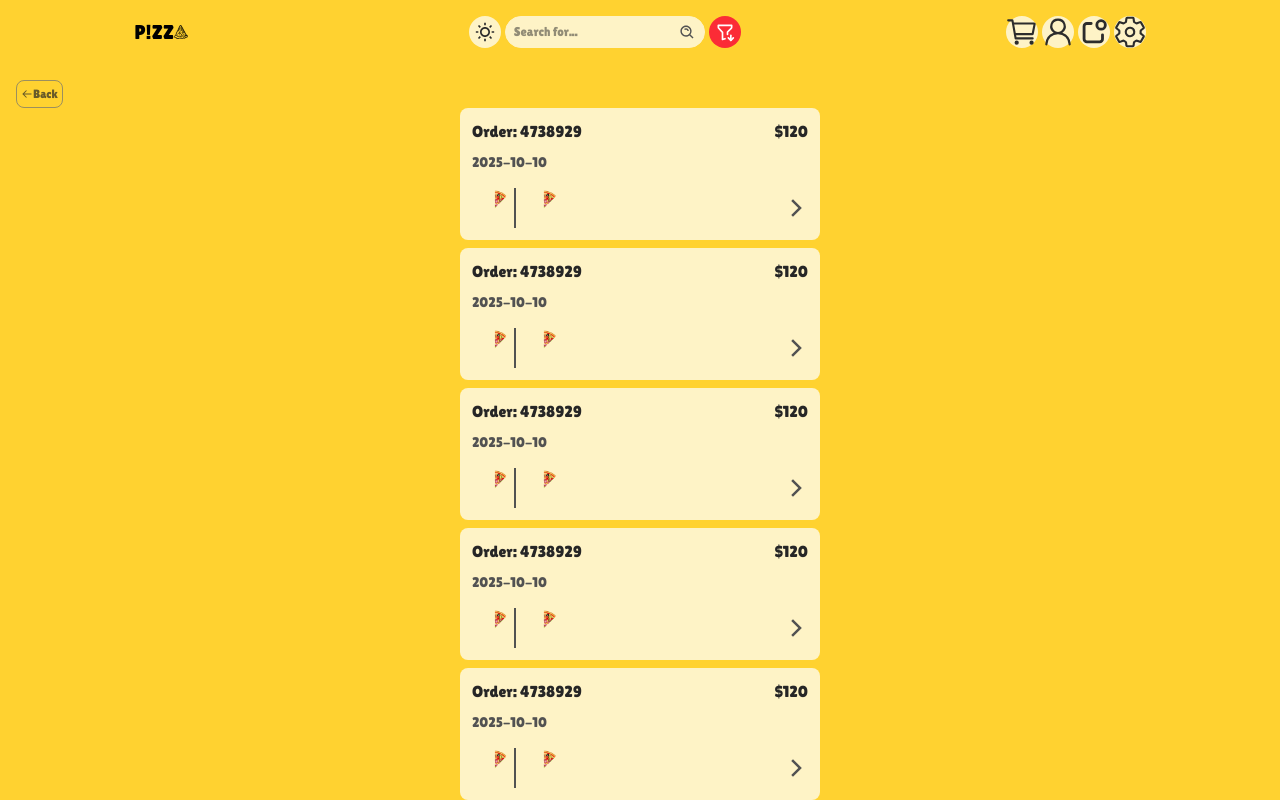
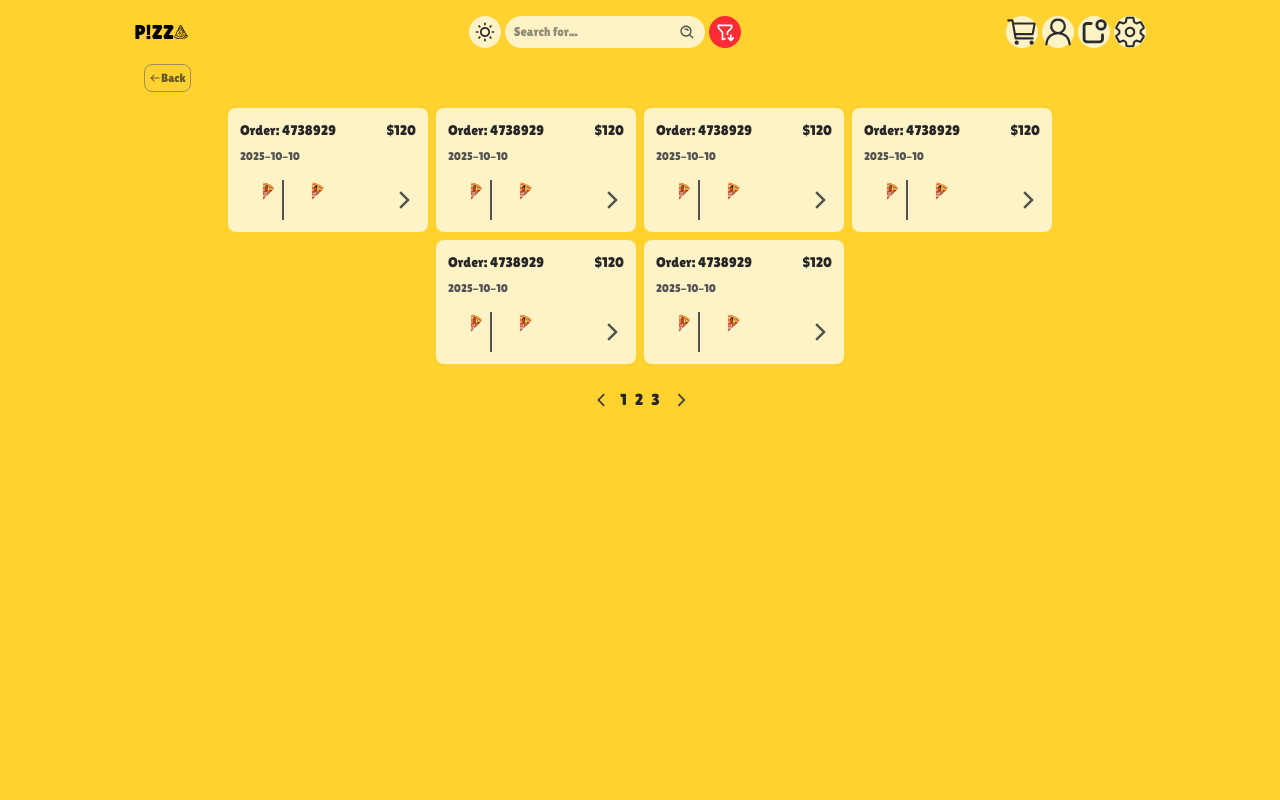
Before and after one commit to mahdibaderloo/fastfood, a React (Vite) app: page /orders in a window 1280 px wide. Built offline with nearby package versions, Linux system fonts and the light colour scheme; data requests are answered from the project's data file.

Commit message:
responsive Orders (laptop size)

```diff
--- a/src/features/order/OrderItem.tsx
+++ b/src/features/order/OrderItem.tsx
@@ -5,16 +5,18 @@ import pizza from "../../assets/images/loading-1.png";
 
 function OrderItem() {
   return (
-    <li className="rounded-lg">
+    <li className="rounded-lg lg:w-50">
       <Link
         to={`/orders/4738929`}
-        className="bg-amber-100 rounded-lg p-3 relative flex flex-col justify-between hover:bg-amber-200/70"
+        className="bg-amber-100 rounded-lg p-3 relative flex flex-col justify-between lg:hover:bg-amber-200 transition-all"
       >
         <div className="flex justify-between text-neutral-800">
-          <p>Order: 4738929</p>
-          <p>$120</p>
+          <p className="lg:text-sm">Order: 4738929</p>
+          <p className="lg:text-sm">$120</p>
         </div>
-        <p className="text-sm text-neutral-600 pt-2">2025-10-10</p>
+        <p className="text-sm lg:text-[0.7rem] text-neutral-600 pt-2">
+          2025-10-10
+        </p>
         <div className="flex justify-between items-center pt-4">
           <div className="flex divide-x-2 divide-neutral-600">
             <img src={pizza} alt="pizza image" className="w-10 mx-1" />
--- a/src/pages/Orders.tsx
+++ b/src/pages/Orders.tsx
@@ -1,3 +1,4 @@
+import { CgChevronLeft, CgChevronRight } from "react-icons/cg";
 import BackButton from "../components/BackButton";
 import Header from "../components/Header";
 import OrderItem from "../features/order/OrderItem";
@@ -11,9 +12,9 @@ function Orders() {
         showBackButton={true}
         classP="text-4xl dark:text-amber-300"
       />
-      <main className="overflow-y-scroll p-4 pt-20 h-screen">
+      <main className="overflow-y-scroll lg:overflow-hidden lg:w-[80%] lg:mx-auto p-4 pt-20 lg:pt-16 h-screen">
         <BackButton />
-        <ul className="flex flex-col gap-1 sm:gap-2 sm:w-90 sm:mx-auto">
+        <ul className="flex flex-col lg:flex-row lg:justify-center lg:flex-wrap gap-1 sm:gap-2 sm:w-90 lg:w-full lg:mt-4 sm:mx-auto lg:overflow-y-auto">
           <OrderItem />
           <OrderItem />
           <OrderItem />
@@ -21,7 +22,20 @@ function Orders() {
           <OrderItem />
           <OrderItem />
         </ul>
-        <div className="w-full h-2"></div>
+        <div className="w-full h-2 lg:hidden"></div>
+        <div className="hidden lg:flex w-full mt-6 justify-center items-center gap-2 text-neutral-800 dark:text-amber-200">
+          <CgChevronLeft
+            size={22}
+            className="text-neutral-700 dark:text-amber-200"
+          />
+          <span className="cursor-pointer">1</span>
+          <span className="cursor-pointer">2</span>
+          <span className="cursor-pointer">3</span>
+          <CgChevronRight
+            size={22}
+            className="text-neutral-700 dark:text-amber-200"
+          />
+        </div>
       </main>
     </>
   );
```
